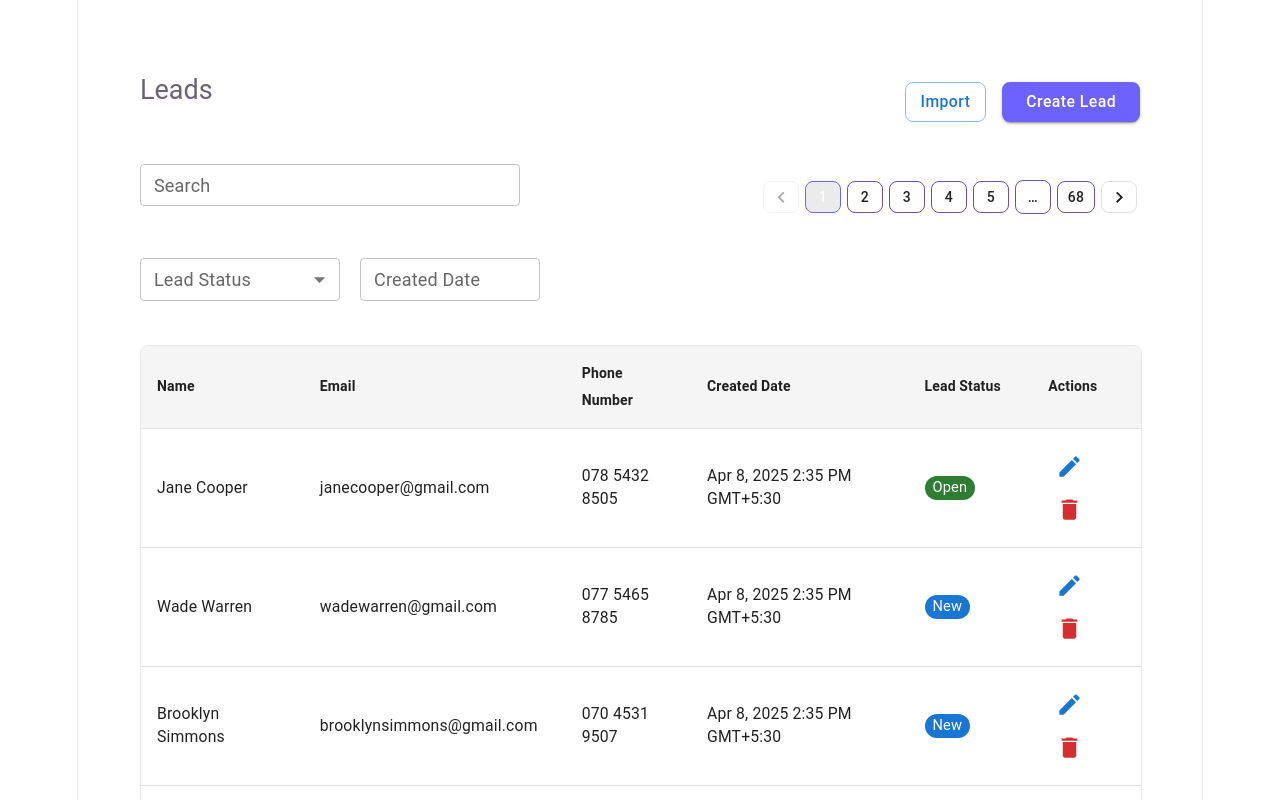
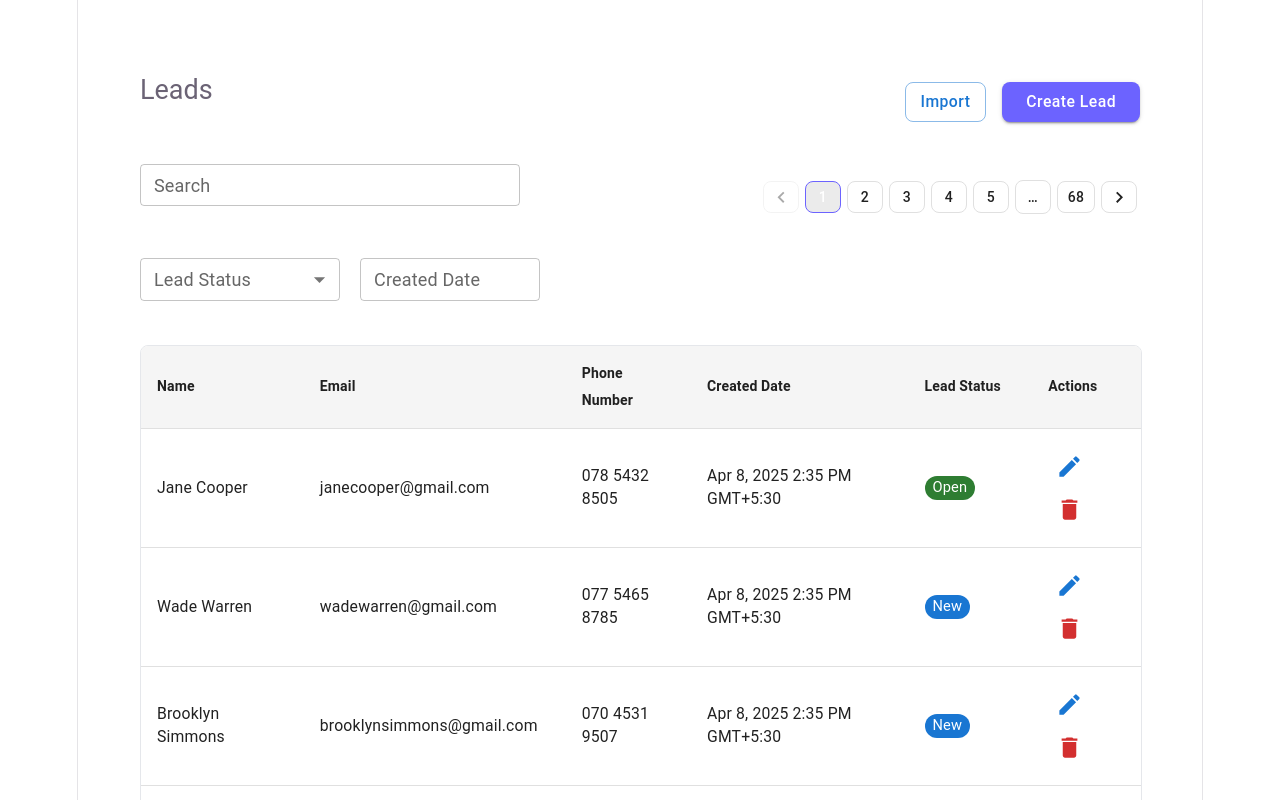
Before and after one commit to Sajida-NA/CRM-frontend, a React (Vite) app: page /leadslist in a window 1280 px wide. Shown: the top 800 px of the page. Built offline with nearby package versions, Linux system fonts and the light colour scheme.

Commit message:
updated filtersection

```diff
--- a/src/Components/List/Pagination.jsx
+++ b/src/Components/List/Pagination.jsx
@@ -22,7 +22,7 @@ export default function CustomPagination({ page, onPageChange }) {
             fontWeight: 500,
             padding: "6px 10px",
             minWidth: "36px",
-            border: "1px solid #6b4eb1",
+            border: "1px solid #E0E0E0",
           },
           "& .Mui-selected": {
             backgroundColor: "#6C63FF",
```
Also changed, not shown: src/Components/List/FilterSection.jsx (+0 -19 lines).
